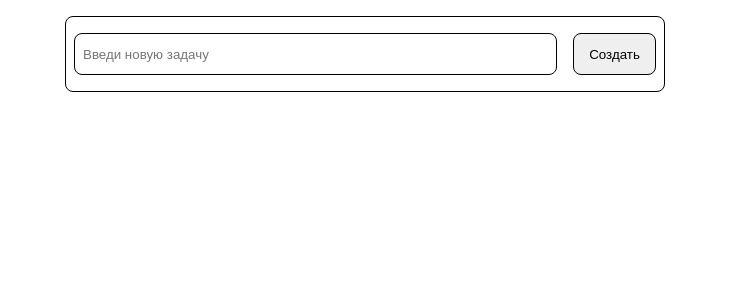
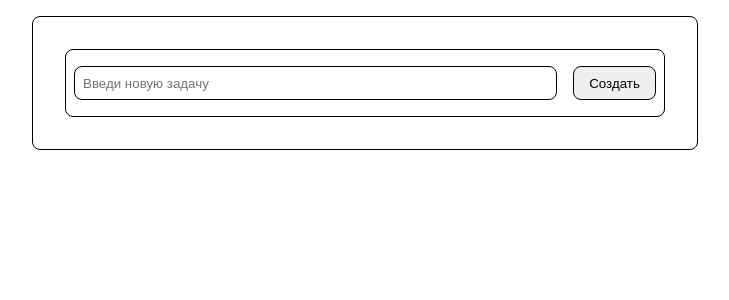
Before and after one commit to ArtemPoboinia/to-do-list, a React (Vite) app: page / in a window 1280 px wide. Shown: the top 300 px of the page, without its empty margins (275-1004 px from the left). Built offline with nearby package versions, Linux system fonts and the light colour scheme.

Commit message:
Добавление основного фона и уменьшения поле ввода новой задачи

```diff
--- a/src/App.css
+++ b/src/App.css
@@ -5,14 +5,18 @@
 
 .container {
   width: 600px;
-  margin: 0 auto;
+  margin: 16px auto;
+  padding: 32px;
+  border: 1px solid black;
+  border-radius: 8px;
+
+
 }
 
 .header__form {
   width: auto;
   height: auto;
   padding: 16px 8px;
-  margin-top: 16px;
   border: 1px solid black;
   display: flex;
   justify-content: space-between;
@@ -22,7 +26,7 @@
 
 .header__input {
   width: 100%;
-  height: 40px;
+  height: 32px;
   margin-right: 16px;
   border: 1px solid black;
   border-radius: 8px;
@@ -34,7 +38,7 @@
 
 .header__btn {
   width: 100px;
-  height: 42px;
+  height: 34px;
   border: 1px solid black;
   border-radius: 8px;
 }
```
